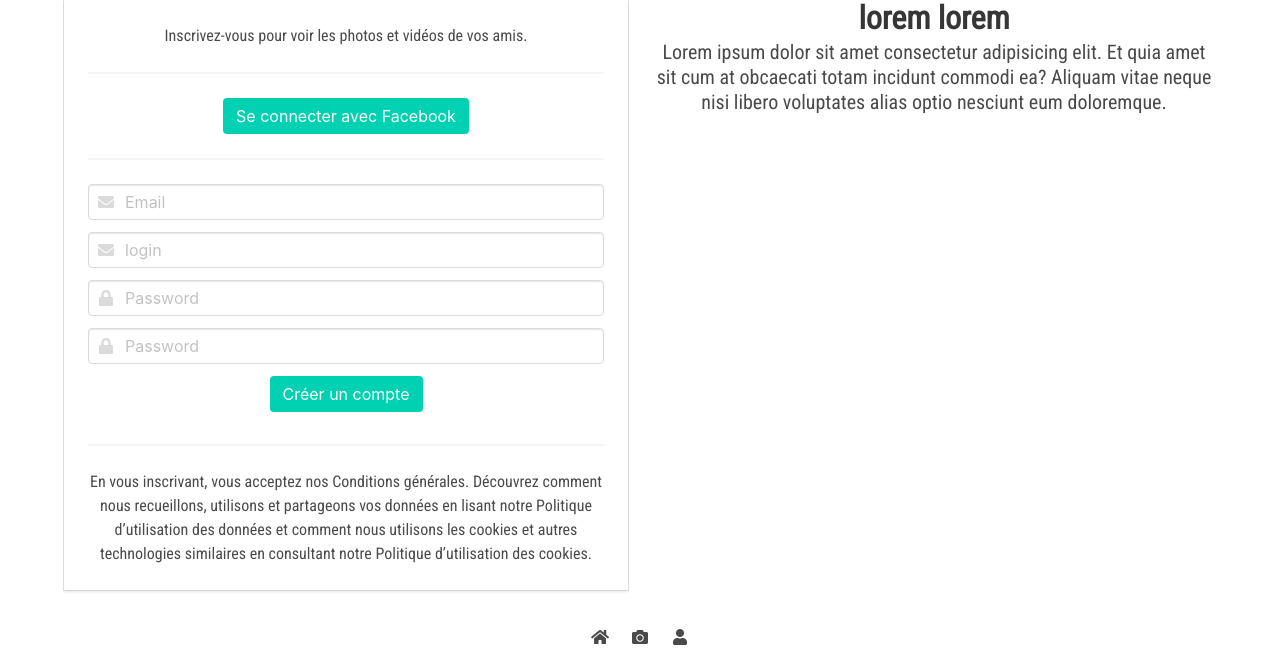
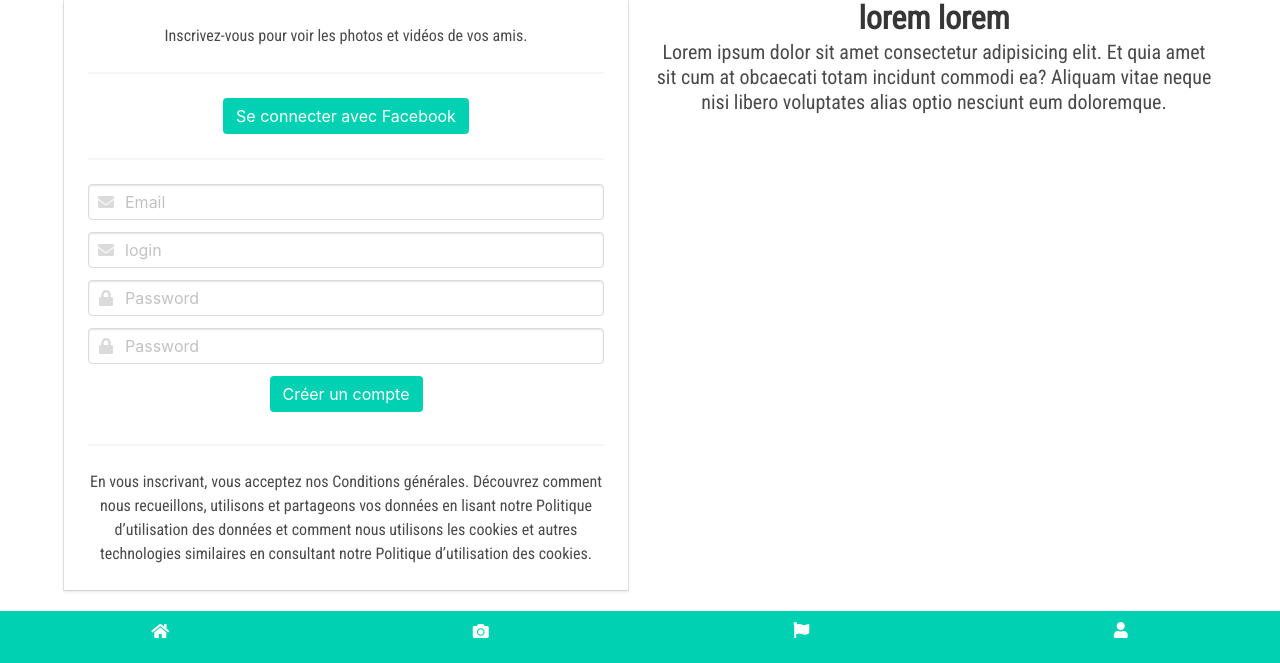
Before and after one commit to owalid/camagru, a PHP site: page / in a window 1280 px wide. Shown: the part 137-800 px from the top of the page. Run offline with PHP 8.4, Linux system fonts and the light colour scheme; some libraries are stand-ins or nearby versions.

Commit message:
new navbar  bottom

```diff
--- a/vue/component/navbar_bottom.html
+++ b/vue/component/navbar_bottom.html
@@ -1,22 +1,21 @@
-<nav class="navbar is-fixed-bottom" role="navigation" aria-label="main navigation">
-    <div id="navbarBasicExample" class="navbar-menu">
-        <div class="navbar-start"
+<nav class="navbar is-primary is-fixed-bottom" role="navigation">
+        <div class="navbar-brand"
         style="flex-grow: 1; justify-content: center;">
-        <a class="navbar-item">
-        <span class="icon">
-            <i class="fas fa-home"></i>
-        </span>
+        <a class="navbar-item is-expanded is-block has-text-centered">
+            <span class="icon">
+                <i class="fas fa-home"></i>
+            </span>
         </a>
-        <a class="navbar-item">
+        <a class="navbar-item is-expanded is-block has-text-centered">
             <span class="icon">
                 <i class="fas fa-camera"></i>
             </span>
         </a>
-        <a class="navbar-item">
-            <span class="icon">
-                <i class="fas fa-user"></i>
-            </span>
+        <a class="navbar-item is-expanded is-block has-text-centered">
+            <i class="fa fa-flag"></i>
+        </a>
+        <a class="navbar-item is-expanded  is-block has-text-centered">
+            <i class="fa fa-user"></i>
         </a>
         </div>
-    </div>
 </nav>
```
Also changed, not shown: vue/profil_user.php (+40 -4 lines).
